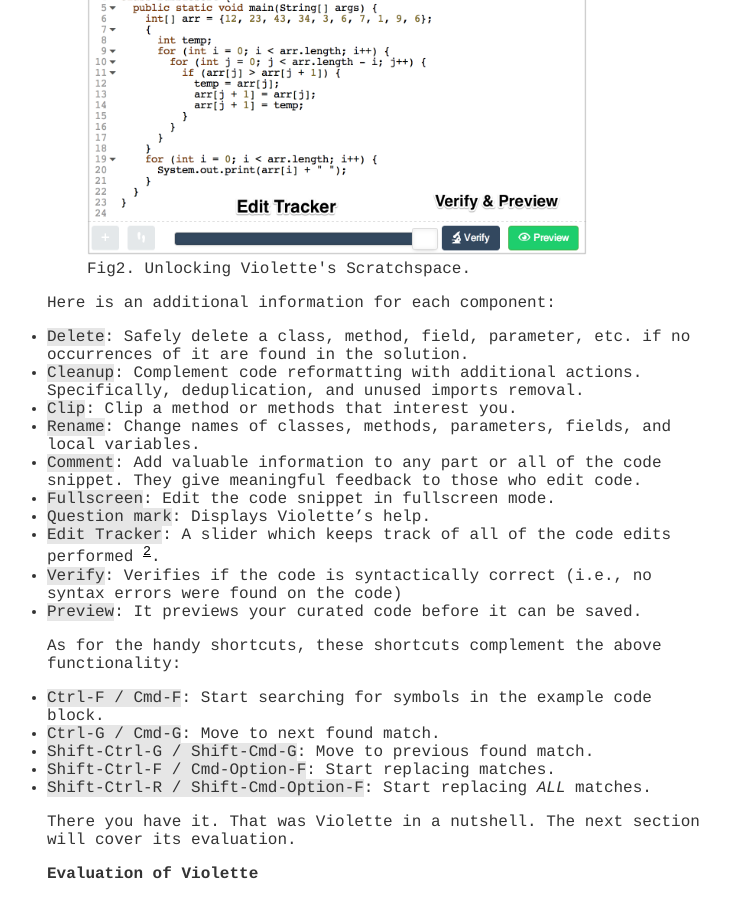
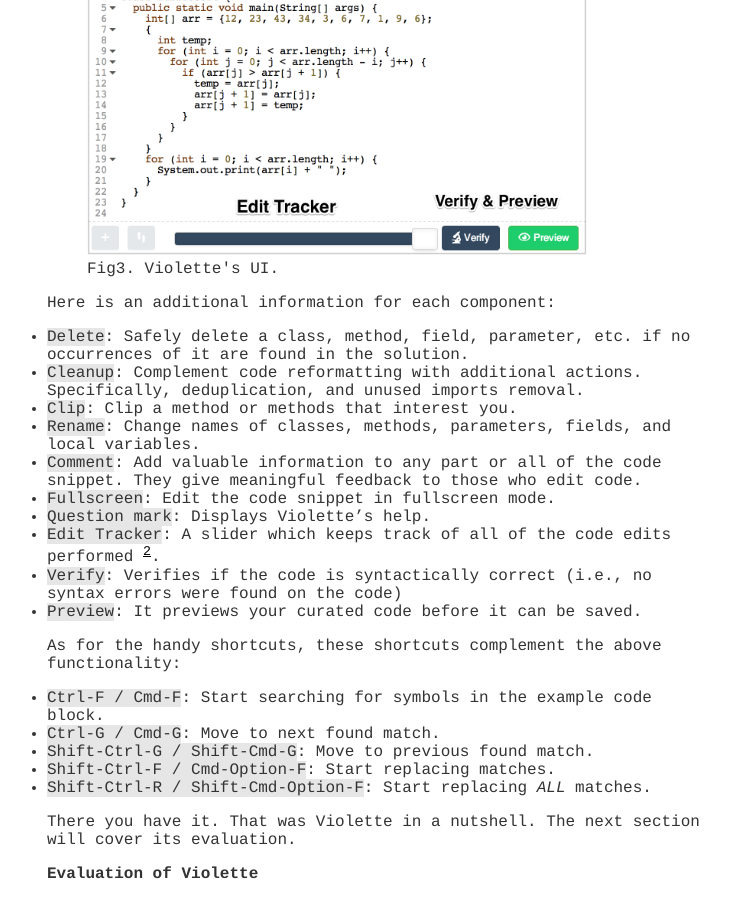
Before and after one commit to hsanchez/hsanchez.github.io, a Jekyll site: the page built from posts/thesiswork/tools/_posts/2014-07-22-violette.md, in a window 1280 px wide and 900 px high, scrolled down 1643 px. Shown: the whole window, without its empty margins (263-993 px from the left). Built offline with Jekyll 4.4.1, drawn with Linux system fonts in a browser that asks for light colours; Markdown is read by kramdown in place of the engine named in the settings.

Commit message:
update doc

```diff
--- a/posts/thesiswork/tools/_posts/2014-07-22-violette.md
+++ b/posts/thesiswork/tools/_posts/2014-07-22-violette.md
@@ -31,7 +31,7 @@
 
 The rest includes a Toolbar, an Edit Tracker, the `Verify-and-Preview` buttons, and a few handy shortcuts.
 
-{% include image.html url="http://www.huascarsanchez.com/static/Scratchspace.png" description="Get started with Violette" caption="Fig2. Unlocking Violette's Scratchspace." height = "380" width = "500"%}
+{% include image.html url="http://www.huascarsanchez.com/static/Scratchspace.png" description="Get started with Violette" caption="Fig3. Violette's UI." height = "380" width = "500"%}
 
 Here is an additional information for each component:
 
```
